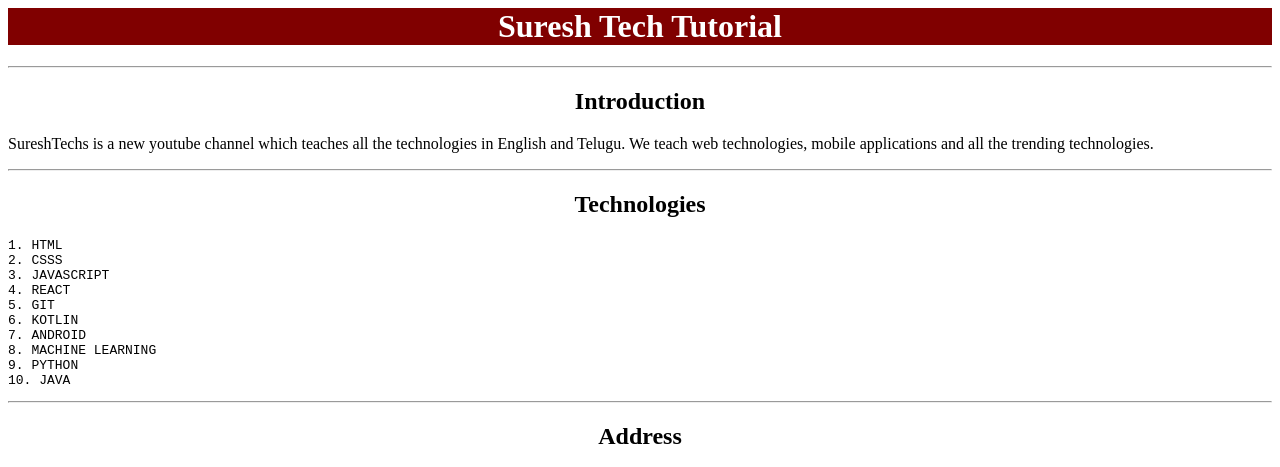
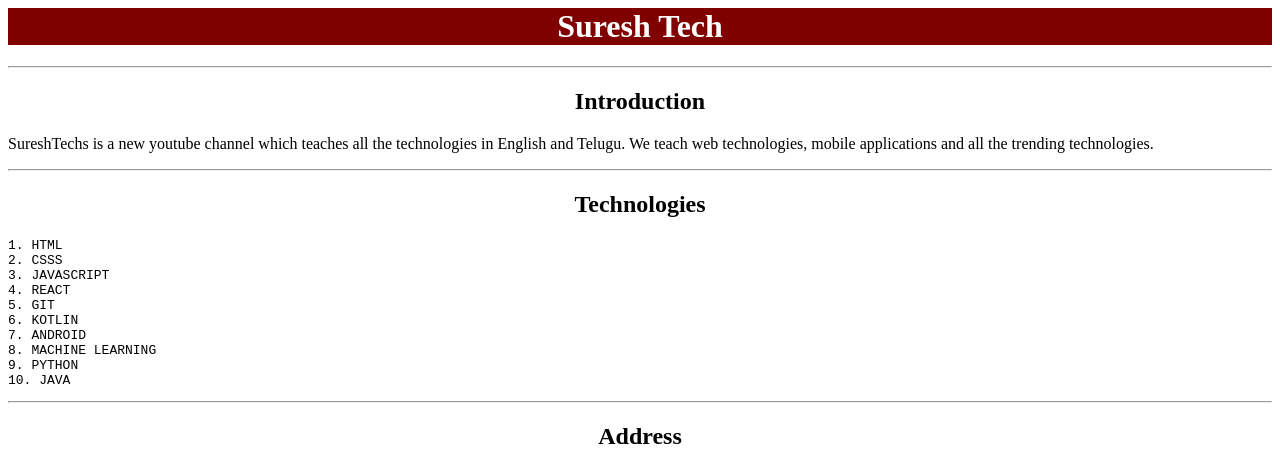
Before and after one commit to osendar/osendar_maven, a plain HTML site: page index.html in a window 1280 px wide. Shown: the top 467 px of the page. Drawn offline with Linux system fonts and the light colour scheme.

Commit message:
index.html

```diff
--- a/index.html
+++ b/index.html
@@ -3,7 +3,7 @@
 <title>SureshTechs</title>
 </head>
 <body>
-<h1 style="text-align:center;background-color:maroon;color:white">Suresh Tech Tutorial</h1>
+<h1 style="text-align:center;background-color:maroon;color:white">Suresh Tech</h1>
 <hr/>
 <h2 style="text-align:center">Introduction</h2>
 <p>SureshTechs is a new youtube channel which teaches all the technologies in English and Telugu. We teach web technologies, mobile applications and all the trending technologies.
```
